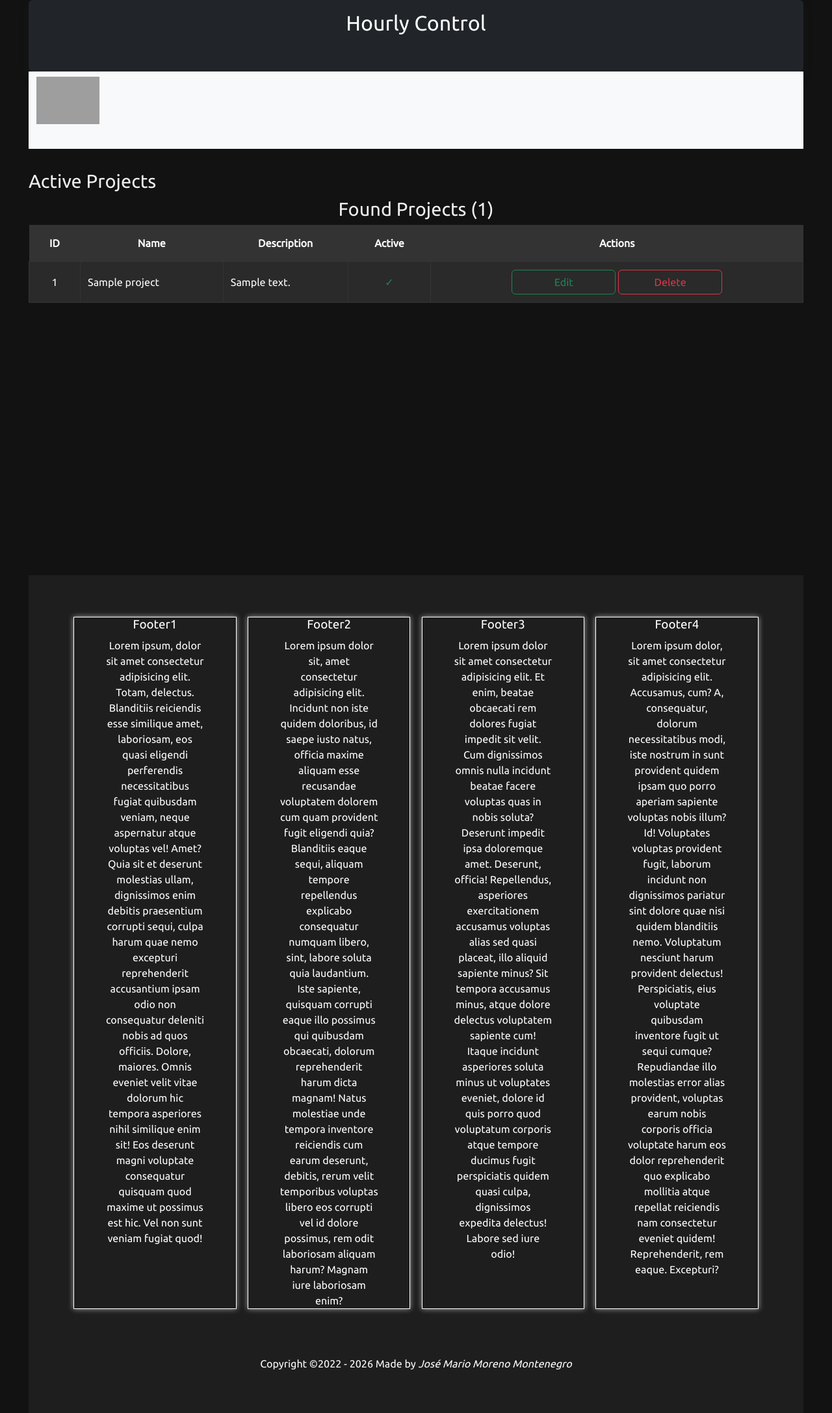
After one commit to Randy88-art/hourly-control, a PHP site: template Application/view/admin/search/active_projects/active_projects_view.twig in a window 1280 px wide. The commit adds this page. Shown: the whole page at 65% size. Run offline with PHP 8.4, Linux system fonts and the light colour scheme; the template is opened without the code that fills it: most values are stand-ins (such as "Sample title", 1, 10 or a date in 2020); some libraries are stand-ins or nearby versions; grey boxes are pictures that could not be loaded.

Commit message:
feat: Show active projects

```diff
--- a/Application/view/admin/dashboard_view.twig
+++ b/Application/view/admin/dashboard_view.twig
@@ -15,6 +15,7 @@
                 <h4>Projects</h4>
                 <ul>
                     <li><a href="/admin/search/searchByProjectName">Search by project name</a></li>
+                    <li><a href="/admin/search/searchByActiveProjects">Search by active Projects</a></li>
                 </ul>
                 <h4>Tasks</h4>
                 <ul>
--- /dev/null
+++ b/Application/view/admin/search/active_projects/active_projects_view.twig
@@ -0,0 +1,54 @@
+{% extends 'base.twig' %}
+
+{% block title %}Proyectos Activos{% endblock %}
+
+{% block main %}
+    <h2>Active Projects</h2>
+
+    {% if projects is defined and projects is not empty %}
+        <h2 class="text-align-center">Found Projects ({{ totalProjects|length }})</h2>
+        <div class="table-responsive">
+            <table class="table-dark">
+                <thead class="text-align-center">
+                    <tr>
+                        <th>ID</th>
+                        <th>Name</th>
+                        <th>Description</th>
+                        <th>Active</th>
+                        <th>Actions</th>
+                    </tr>
+                </thead>
+                <tbody>
+                    {% for project in projects %}
+                        <tr>
+                            <td class="text-align-center">{{ project.project_id }}</td>
+                            <td class="text-align-left">{{ project.project_name }}</td>
+                            <td class="text-align-left">{{ project.project_description|default('N/A') }}</td>
+                            <td class="text-align-center">
+                                {% if project.active %}
+                                    <span class="text-success">&#10003;</span> {# ✔ #}
+                                {% else %}
+                                    <span class="text-danger">&#10007;</span> {# ✖ #}
+                                {% endif %}
+                            </td>
+                            <td class="actions">
+                                <a class="btn btn-outline-success" href="/projects/project/edit/{{ project.project_id }}">Edit</a>
+                                <!-- Assuming a delete form template exists -->
+                                {{ include('admin/projects/_delete_form.twig') }}
+                            </td>
+                        </tr>
+                    {% endfor %}
+                </tbody>
+            </table>
+        </div>
+
+        {# Pagination Controls #}
+        <nav aria-label="Page navigation">
+            <ul class="pagination justify-content-center">
+                {# Implement pagination links using currentPage, totalPages, limit #}
+            </ul>
+        </nav>
+    {% elseif projects is defined and projects is empty %}
+        <div class="alert alert-info text-center">No se encontraron proyectos activos.</div>
+    {% endif %}
+{% endblock %}
```
Also changed, not shown: Application/Controller/admin/SearchController.php (+37 -0 lines).
